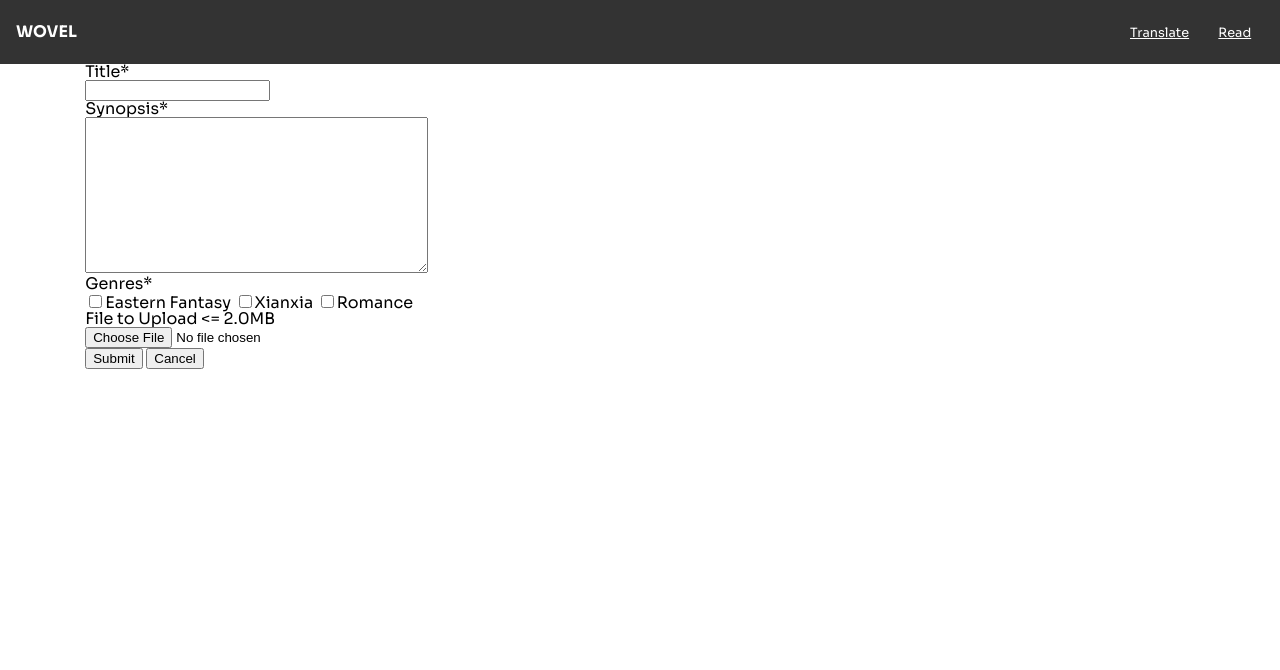
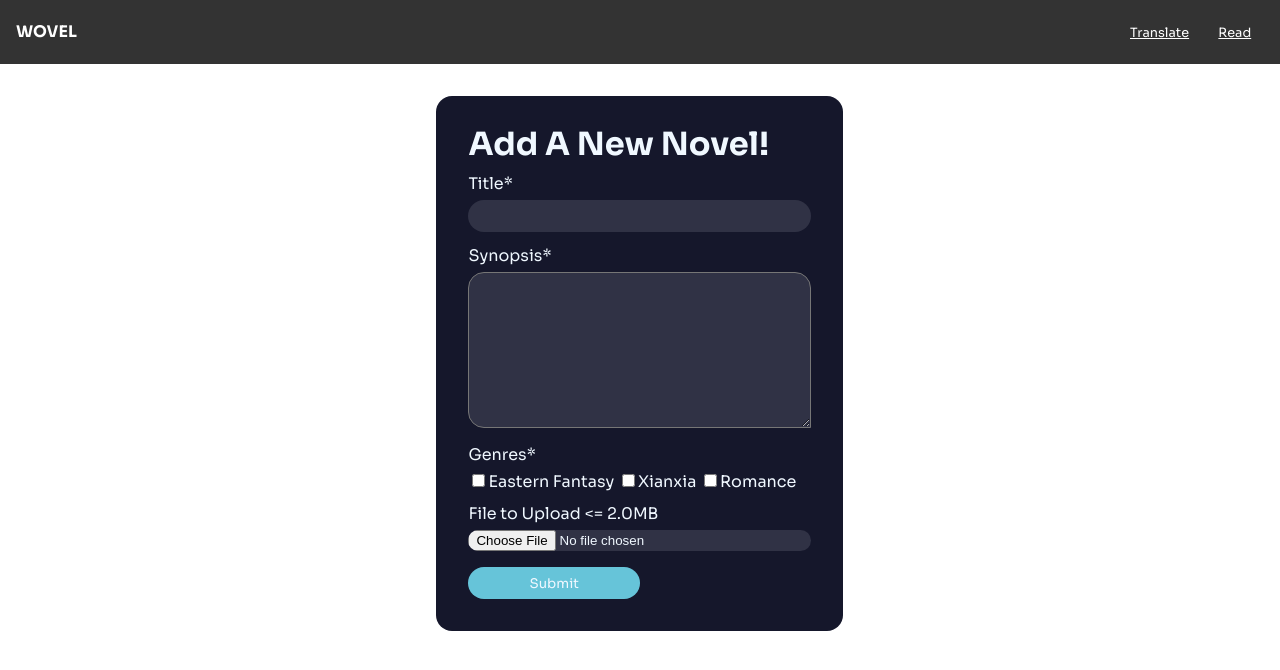
Before and after one commit to Yuheng3107/translationwebsite, a Django app: page /translators/addnovel in a window 1280 px wide. Shown: the top 670 px of the page. Run offline with Django 4.2, Linux system fonts and the light colour scheme; a user stored in the database is signed in; data comes from the database, SQL or seed files in the repository; both versions use the stored data as it was after the commit; some libraries are stand-ins or nearby versions.

Commit message:
added styling for translator side add novel form

```diff
--- a/static/general/general.css
+++ b/static/general/general.css
@@ -2,8 +2,13 @@
     --navbar-color: #333;
     --navbar-text: white;
     --navbar-text-muted: rgb(209, 209, 209);
-    --primary-button:rgb(102, 196, 217);
+
 }
+
+*, *:before, *:after {
+    box-sizing: border-box;
+}
+
 
 body{
     font-family: 'Sora', sans-serif;
@@ -42,12 +47,11 @@ nav .app-name{
 
 
 main {
+    margin-top:2rem;
     display:grid;
     grid-template-columns: repeat(12, 1fr);
 }
 /* #region TITLE CARD */
-
-
 
 
 /* #region UTILITY CLASSES */
@@ -55,6 +59,9 @@ main {
     text-decoration:none;
     background-color: var(--primary-button);
     padding:1em;
-    border-radius: 0.1rem;
+    border-radius: 0.5rem;
+}
+.btn:hover {
+    filter:brightness(0.95);
 }
 /* #endregion */
--- a/static/translator/css/translator_pages.css
+++ b/static/translator/css/translator_pages.css
@@ -0,0 +1,80 @@
+:root {
+    --form-bg: #15172B;
+    --primary-button:rgb(102, 196, 217);
+    --form-field-bg: #303245;
+    --form-text-primary: aliceblue;
+    --form-text-muted:#9ca1ce;
+}
+
+section {
+    grid-column-start: 3;
+    grid-column-end:11;
+    display:flex;
+    justify-content: center;
+}
+
+
+
+/* #region STYLING FORMS */
+
+form {
+    padding: 2rem;
+    background-color:var(--form-bg);
+    color:var(--form-text-primary);
+    border-radius:1rem;
+}
+
+div.control-group {
+    margin-bottom:1rem; /* Adds margin below every control-group */
+}
+div.controls {
+    margin-top:0.5rem; /* Adds space between label and input field */
+}
+
+form h1 {
+    font-weight:700;
+    font-size: 2em;
+    margin-bottom: 1rem;
+}
+
+form input {
+    border:unset;
+    width: 100%;
+    height:2rem;
+    background-color: var(--form-field-bg);
+    border-radius: 1rem;
+}
+
+form input[type=checkbox] {
+    width:unset;
+    height:unset;
+}
+
+
+
+form textarea {
+    background-color:var(--form-field-bg);
+    width:100%;
+    border-radius: 1rem;
+    border-bottom-right-radius: unset;
+}
+
+
+/* #div_id_picture .controls{
+    height:2rem;
+} */
+form input[type=file]{
+    height:100%;
+}
+
+form input[type=submit] {
+    color:var(--form-text-primary);
+    background-color: var(--primary-button);
+    font-family: 'Sora', sans-serif;
+    width:50%;
+}
+form input[type=submit]:hover{
+    filter:brightness(0.9)
+}
+
+/* #endregion */
--- a/static/translator/js/test.js
+++ /dev/null
@@ -1 +0,0 @@
-alert("this is working")
--- a/translators/forms.py
+++ b/translators/forms.py
@@ -22,6 +22,8 @@ class NovelForm(forms.ModelForm):
         widget = forms.CheckboxSelectMultiple
     )
 
+    # title = forms.CharField(widget=forms.TextInput(attrs={'class':'form-control'}))
+
     def clean(self):
         cleaned_data = super().clean()
         pic = cleaned_data.get('picture')
--- a/translators/templates/translators/layout.html
+++ b/translators/templates/translators/layout.html
@@ -2,6 +2,7 @@
 
 <!DOCTYPE html>
 <html lang="en">
+
 <head>
     <meta charset="UTF-8">
     <meta http-equiv="X-UA-Compatible" content="IE=edge">
@@ -10,19 +11,26 @@
     {% load static %}
     <link href="/static/general/reset.css" rel="stylesheet">
     <link href="/static/general/general.css" rel="stylesheet">
+    {% block styles %}{% endblock %}
+    {% block script %}{% endblock %}
     <link rel="preconnect" href="https://fonts.googleapis.com">
     <link rel="preconnect" href="https://fonts.gstatic.com" crossorigin>
-    <link href="https://fonts.googleapis.com/css2?family=Sora:wght@100;200;300;400;500;600;700;800&display=swap" rel="stylesheet">
-    {%block styles %}{% endblock %}
+    <link href="https://fonts.googleapis.com/css2?family=Sora:wght@100;200;300;400;500;600;700;800&display=swap"
+        rel="stylesheet">
+
 </head>
+
 <body>
     <h1></h1>
     <!-- Add navbar here please-->
     {% include "../general_navbar.html" %}
-    <main> <!-- This main segment will be a css grid -->
+    <main>
+        <!-- This main segment will be a css grid -->
         {% block main %}
         {% endblock %}
     </main>
 
+
 </body>
+
 </html>
--- a/translators/templates/translators/novel_form.html
+++ b/translators/templates/translators/novel_form.html
@@ -1,21 +1,27 @@
 {% extends "./layout.html" %}
+{% block styles %}<link href="/static/translator/css/translator_pages.css" rel="stylesheet">{% endblock %}
+{% block script %}<script src="/static/translator/js/novel_form.js"></script>{% endblock %}
 {% load crispy_forms_tags %}
 {% block title %}
-
+Add Novel
 {% endblock %}
 
+
 {% block main %}
-<p>
-<form action="" method="post" id="upload_form" enctype="multipart/form-data">
-    {% csrf_token %}
-    {{form | crispy}}
 
-    <input type="submit" value="Submit">
-    <input type="submit" value="Cancel" onclick="window.location.href='{% url 'translators:novel_list' %}'; return false;">
-</form>
-</p>
+<section>
+    <form action="" method="post" id="upload_form" enctype="multipart/form-data">
+        <h1>Add A New Novel!</h1>
+        {% csrf_token %}
+        {{form | crispy}}
+
+        <input type="submit" value="Submit">
+        <!-- <input type="submit" value="Cancel" onclick="window.location.href='{% url 'translators:novel_list' %}'; return false;"> -->
+    </form>
+</section>
+
 <script>
-    $("#upload_form").submit(function() {
+/*     $("#upload_form").submit(function() {
         console.log('Checking file size');
         if (window.File && window.FileReader && window.FileList && window.Blob) {
             var file = $('#id_{{ form.upload_field_name }}')[0].files[0];
@@ -24,6 +30,7 @@
                 return false;
             }
         }
-    })
+    }) */
 </script>
+
 {% endblock %}
```
Also changed, not shown: translators/templates/translators/novel_list.html (+4 -5 lines), db.sqlite3, static/translator/js/novel_form.js (added).
